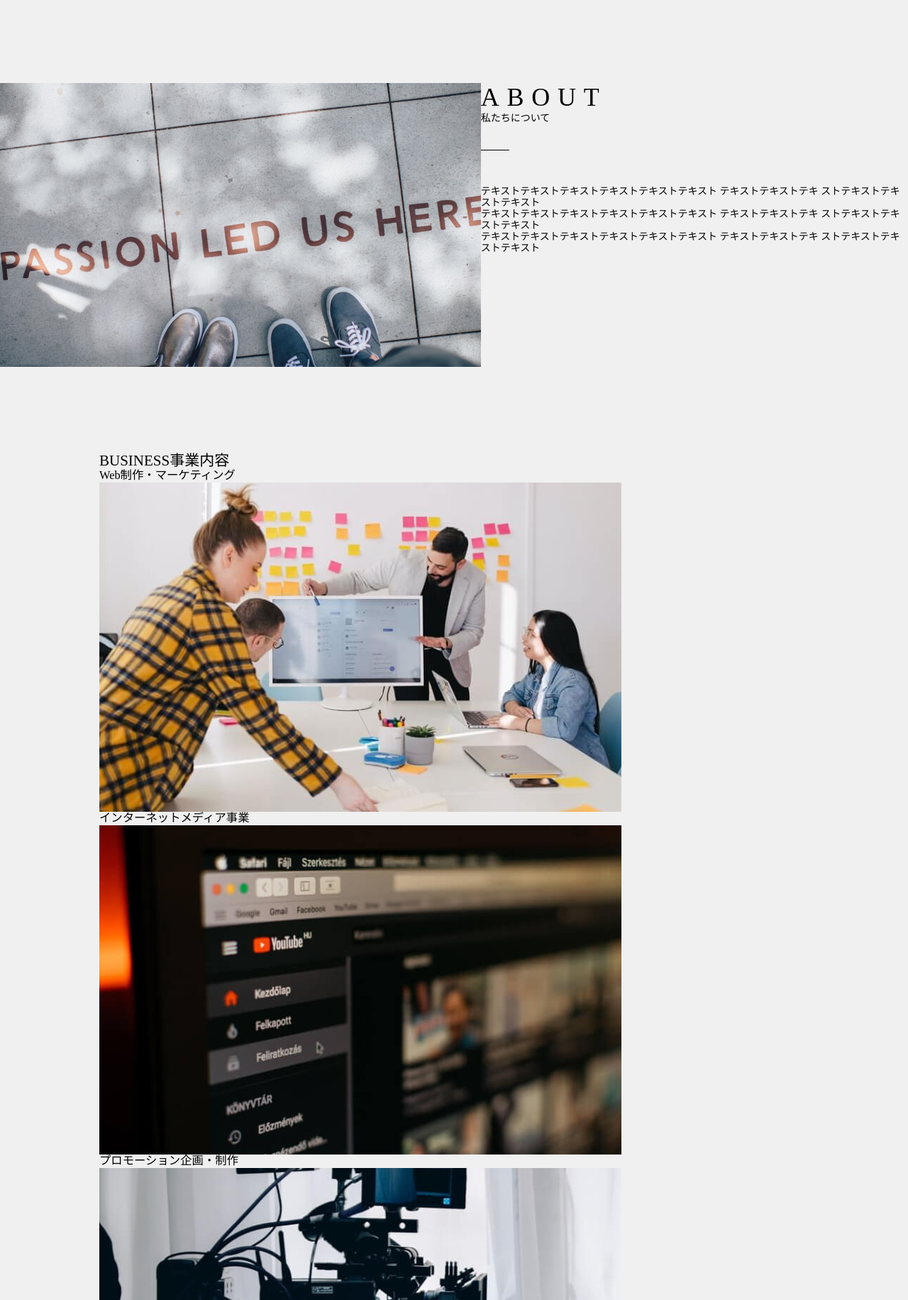
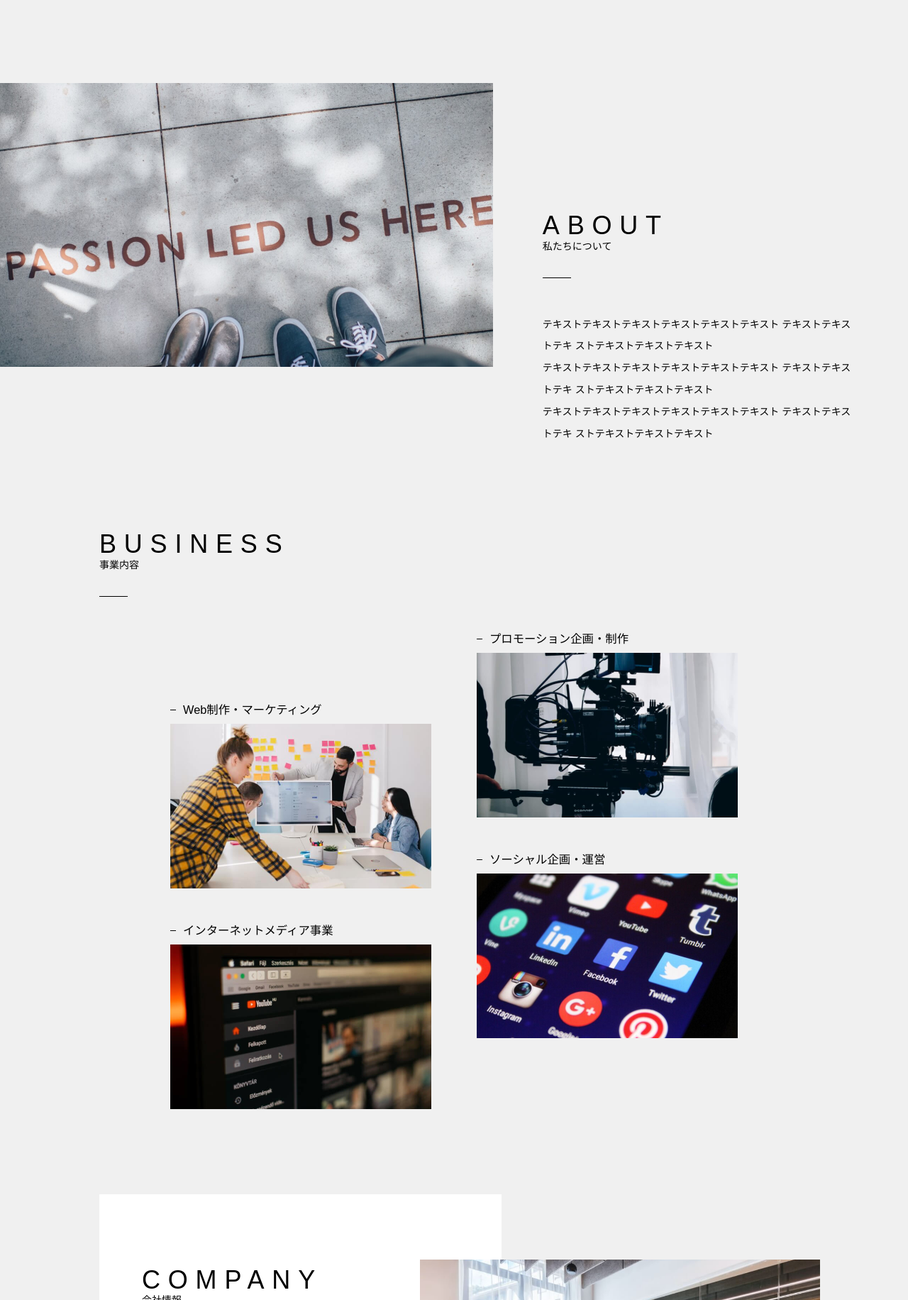
Before and after one commit to fumika-sato/corporate_dummy, a plain HTML site: page index.html in a window 1280 px wide. Shown: the part 968-2800 px from the top of the page at 71% size. Drawn offline with Linux system fonts and the light colour scheme.

Commit message:
PCスタイル調整

```diff
--- a/css/style.css
+++ b/css/style.css
@@ -10,6 +10,7 @@ body {
   color: #000000;
   font-size: 1.4rem;
   background-color: #F0F0F0;
+  font-family: Arial,sans-serif;
   }
 img {
   max-width: 100%;
@@ -42,6 +43,7 @@ h2,h3 {
 .logo {
   width: 100px;
   line-height: 1px;
+  margin-right: 60px;
 }
 .section_title {
   font-size: 3.6rem;
@@ -80,6 +82,9 @@ header {
 }
 .nav_item {
   margin-left: 30px;
+}
+.nav_item:first-child {
+  margin-left: 0;
 }
 .btn {
   width: 200px;
@@ -145,21 +150,86 @@ about
   display: flex;
 }
 .about_img {
-  width: 54%;
+  width: calc(760/1400*100%);
 }
 .about_img img{
-  max-width: 100%;
+  width: 100%;
   height: 400px;
   object-fit: cover;
 }
 .about_text {
-  width: 48%;
+  width: calc(640/1400*100%);
+  padding: 180px 70px 0;
+}
+.about_text p {
+  line-height: 2.2;
 }
 
 /*===============================
 business
 ===============================*/
+.business {
+  margin-bottom: 120px;
+}
+.business h3 {
+  position: relative;
+  margin: 0 0 10px 18px;
+}
+.business h3:before {
+  content: "";
+  display: block;
+  width: 8px;
+  height: 1px;
+  background-color: #000;
+  position: absolute;
+  top: 50%;
+  left: -18px;
+}
+.business_contents {
+  padding: 0 100px;
+  display: flex;
+  justify-content: space-between;
+}
+.business_01 {
+  padding-top: 100px;
+}
+.business_01,
+.business_02 {
+  width: calc(368/800*100%);
+}
+.business_item {
+  margin-bottom: 50px;
+}
+.business_item:nth-of-type(2n) {
+  margin-bottom: 0;
+}
 
+/*===============================
+company
+===============================*/
+.company {
+  margin-bottom: 120px;
+}
+.company .wrapper {
+  position: relative;
+}
+.company_text {
+  width: calc(567/1000*100%);
+  background-color: #fff;
+  padding: 100px 60px;
+}
+.company_img {
+  width: calc(547/1000*100%);
+  position: absolute;
+  top: 50%;
+  right: 0;
+  transform: translateY(-50%);
+}
+.company_img img {
+  width: 100%;
+  height: 400px;
+  object-fit: cover;
+}
 
 /*===============================
 footer
@@ -174,6 +244,7 @@ footer {
 }
 address {
   font-style: normal;
+  line-height: 1.5;
 }
 .copyright {
   font-size: 1.2rem;
--- a/index.html
+++ b/index.html
@@ -83,7 +83,7 @@
       <!--// business -->
       <section class="business" id="business">
         <div class="wrapper">
-          <h2 class="section_titile">BUSINESS<span>事業内容</span></h2>
+          <h2 class="section_title">BUSINESS<span>事業内容</span></h2>
           <div class="business_contents">
             <div class="business_01">
               <div class="business_item">
```
